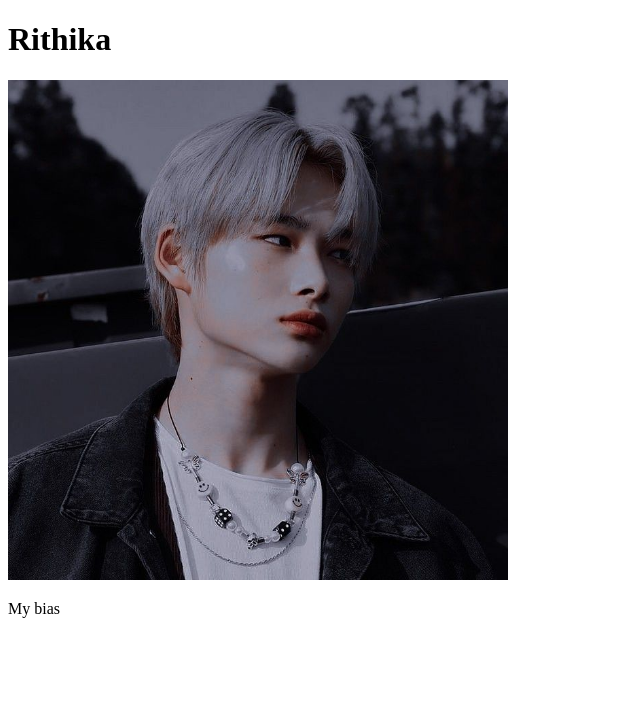
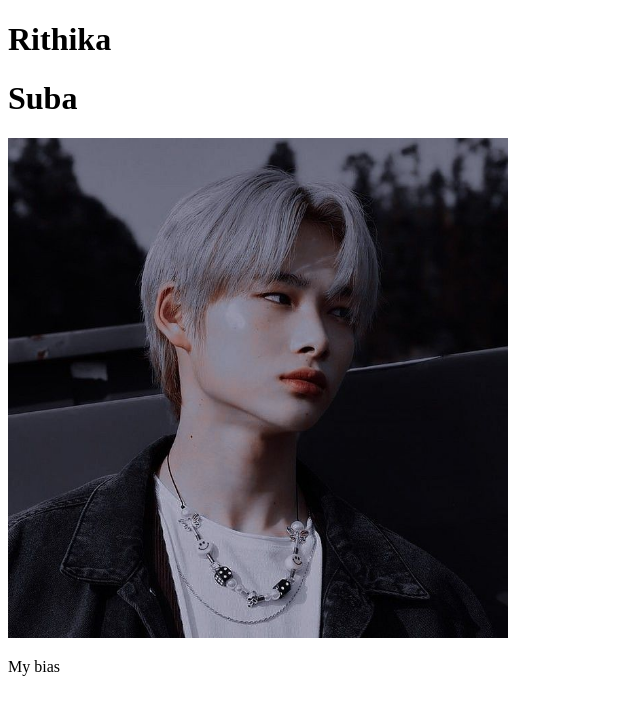
Before and after one commit to Rithika077/Capstone-Project, a plain HTML site: page index.html in a window 1280 px wide. Shown: the whole page, without its empty margins (0-640 px from the left). Drawn offline with Linux system fonts and the light colour scheme.

Commit message:
added suba

```diff
--- a/index.html
+++ b/index.html
@@ -7,6 +7,7 @@
 </head>
 <body>
     <h1>Rithika</h1>
+    <h1>Suba</h1>
     <img width="500" src="niki.jpg" alt="">
     <p>My bias</p>
 </body>
```
